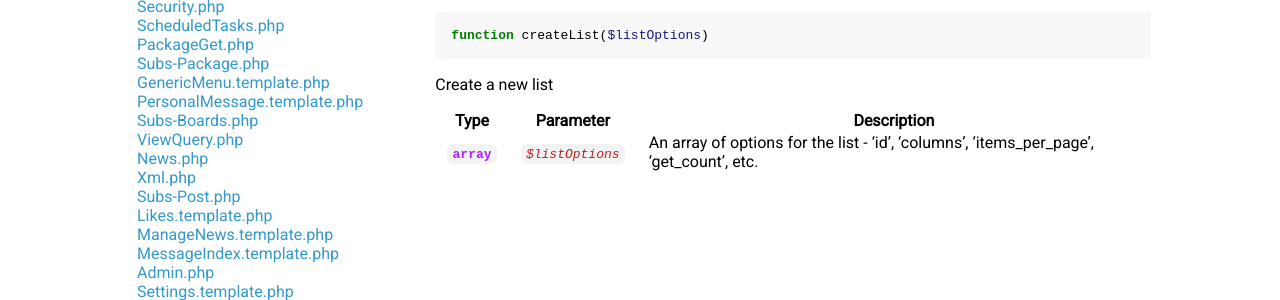
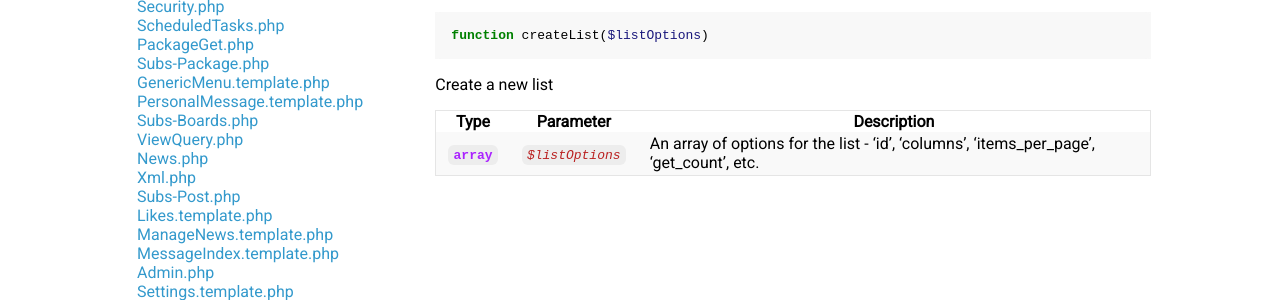
Before and after one commit to live627/smf-api-docs-test, a Jekyll site: the page built from docs/5de92391.md, in a window 1280 px wide. Shown: the part 300-600 px from the top of the page. Built offline with Jekyll 4.4.1, drawn with Linux system fonts in a browser that asks for light colours.

Commit message:
style tables

```diff
--- a/css/main.sass
+++ b/css/main.sass
@@ -134,6 +134,9 @@ dd + dt
 
 table
   border-collapse: collapse
+  border: 1px solid #e5e5e5
+  margin-bottom: 1rem
+  width: 100%
 
   + dl
     dt
@@ -152,6 +155,9 @@ table
 
 td
   padding: 0.15em 0.75em
+
+tbody tr:nth-child(odd) td, tbody tr:nth-child(odd) th
+  background-color: #f9f9f9
 
   &:nth-of-type(1) code
     color: #AA22FF
```
